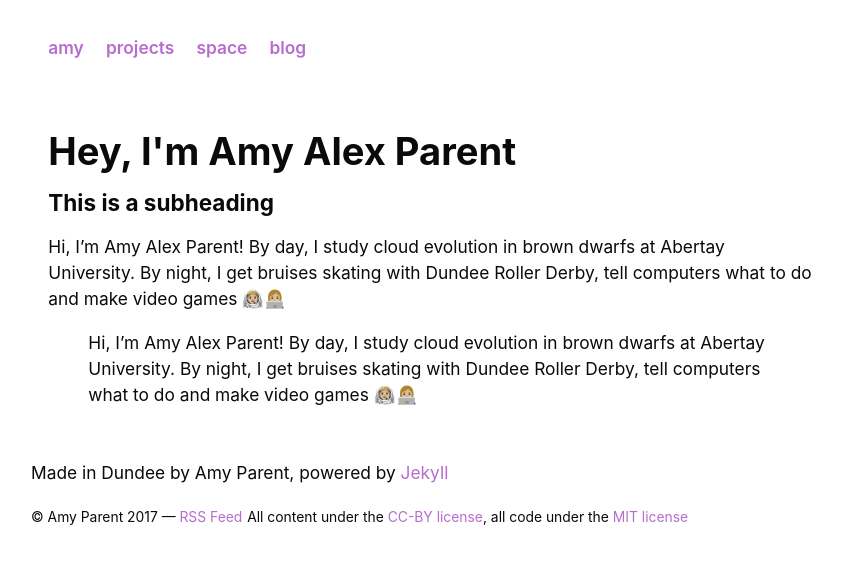
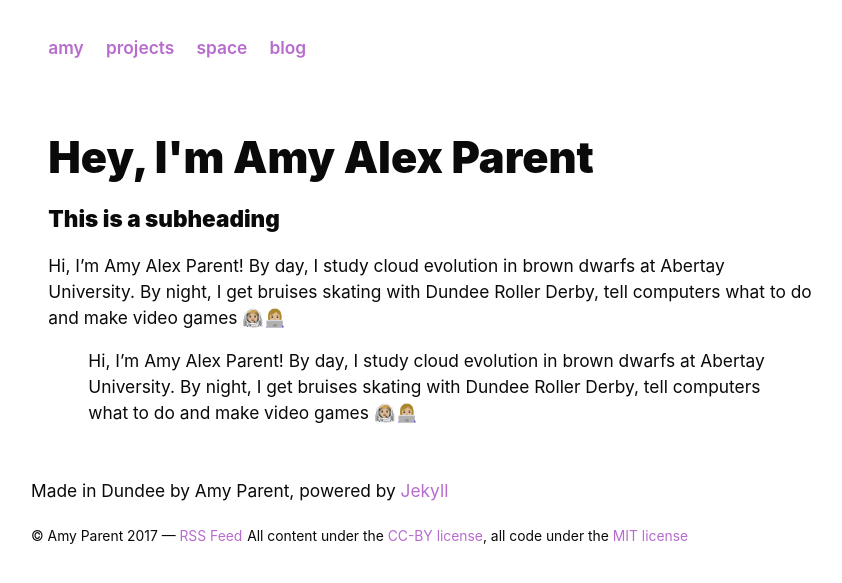
Before and after one commit to amyinorbit/amyinorbit.github.io, a Jekyll site: the page built from index.md, in a window 1280 px wide. Shown: the top 583 px of the page, without its empty margins (209-1051 px from the left). Built offline with Jekyll 4.4.1, drawn with Linux system fonts in a browser that asks for light colours.

Commit message:
Font tweaks, remove blurb on blog home

```diff
--- a/_sass/base/colors.scss
+++ b/_sass/base/colors.scss
@@ -2,7 +2,7 @@ $color-background-light: rgb(255, 255, 255);
 $color-primary-light: rgb(10, 10, 10);
 $color-secondary-light: rgb(128, 128, 128);
 $color-accent1-light: rgb(183, 108, 206);
-$color-accent2-light: adjust-hue($color-accent1-light, -120deg);
+$color-accent2-light: adjust-hue($color-accent1-light, 120deg);
 // TODO: change that to something better
 
 $color-background-dark: mix(rgb(32, 32, 32), $color-accent1-light, 97%);
@@ -10,3 +10,9 @@ $color-primary-dark: rgb(240, 240, 240);
 $color-secondary-dark: rgb(128, 128, 128);
 $color-accent1-dark: $color-accent1-light;
 $color-accent2-dark: $color-accent2-light;
+
+@mixin linear-gradient($direction, $color-stops...) {
+  background: nth(nth($color-stops, 1), 1);
+  background: -webkit-linear-gradient(legacy-direction($direction), $color-stops);
+  background: linear-gradient($direction, $color-stops);
+}
--- a/_sass/base/fonts.scss
+++ b/_sass/base/fonts.scss
@@ -10,7 +10,7 @@ $size-base: 18;
     @return ($size-pts / $size-base) * 1rem;
 }
 
-$size-large-title: 2.2rem;
+$size-large-title: 2.5rem;
 $size-title-1: 1.6rem;
 $size-title-2: 1.3rem;
 $size-title-3: 1.1rem;
--- a/_sass/components/typography.scss
+++ b/_sass/components/typography.scss
@@ -21,8 +21,9 @@ body {
 }
 
 h1, h2, h3, h4, h5, h6 {
-    font-weight: 700;
-    margin-left: 1rem 0 1rem 0;
+    font-weight: 900;
+    margin: 0.7rem 0;
+    line-height: 1.5em;
 }
 
 h1 { font-size: $size-title-1; }
--- a/blog/index.html
+++ b/blog/index.html
@@ -2,12 +2,6 @@
 layout: default
 tagline: true
 ---
-<section id="tagline">
-    <div class="container">
-        <img id="mug" alt="Amy Parent" src="/static/media/amy.jpg"/>
-        {{ site.description | markdownify }}
-    </div>
-</section>
 
 {% for post in paginator.posts %}
 {% assign word_count = post.content | number_of_words %}
--- a/static/screen.scss
+++ b/static/screen.scss
@@ -1,7 +1,13 @@
 ---
 ---
 @import "base/sanitize.scss";
+@import "base/colors.scss";
 @import "components/typography.scss";
 @import "components/links.scss";
 @import "components/layout.scss";
 @import "components/nav.scss";
+
+
+header.about {
+
+}
```
